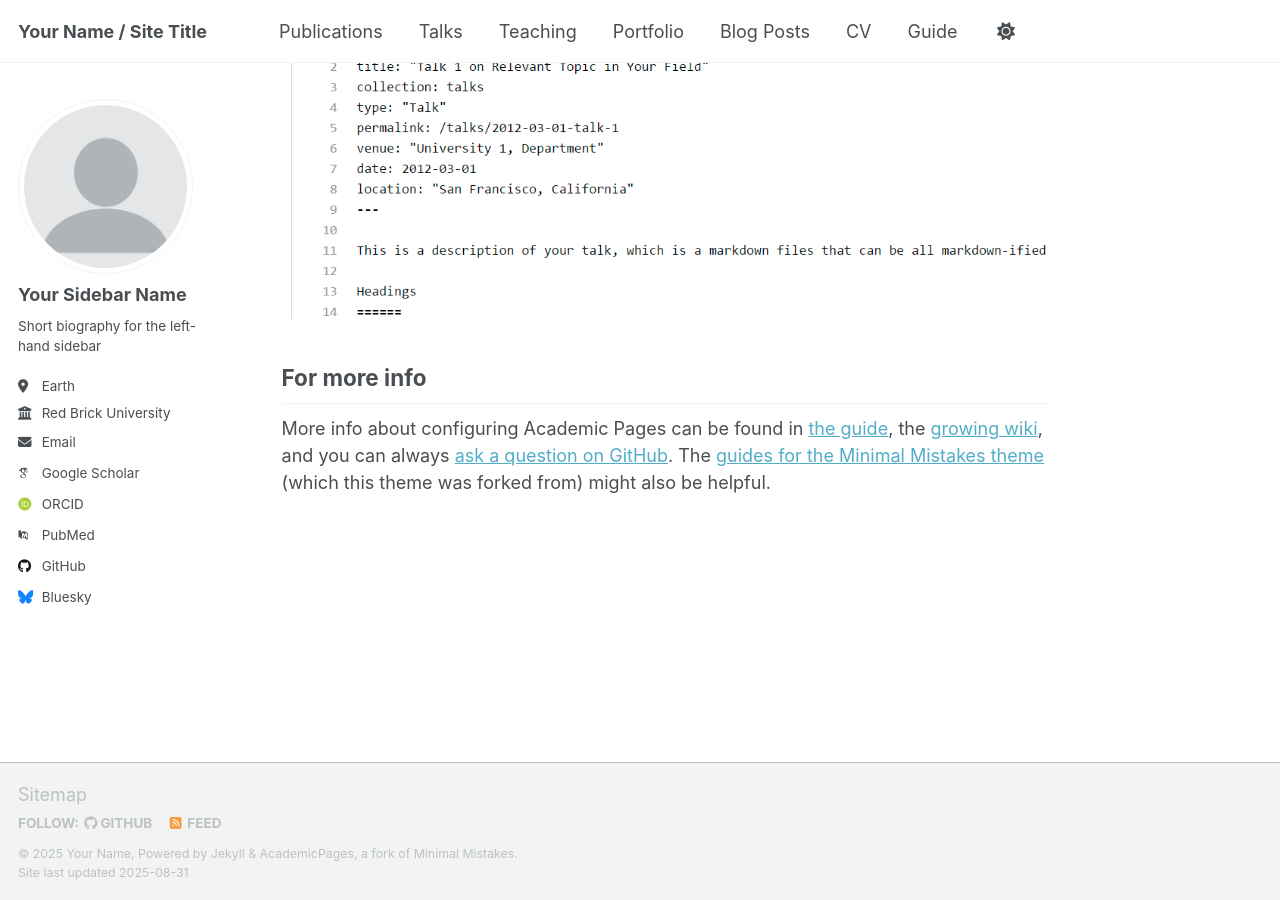
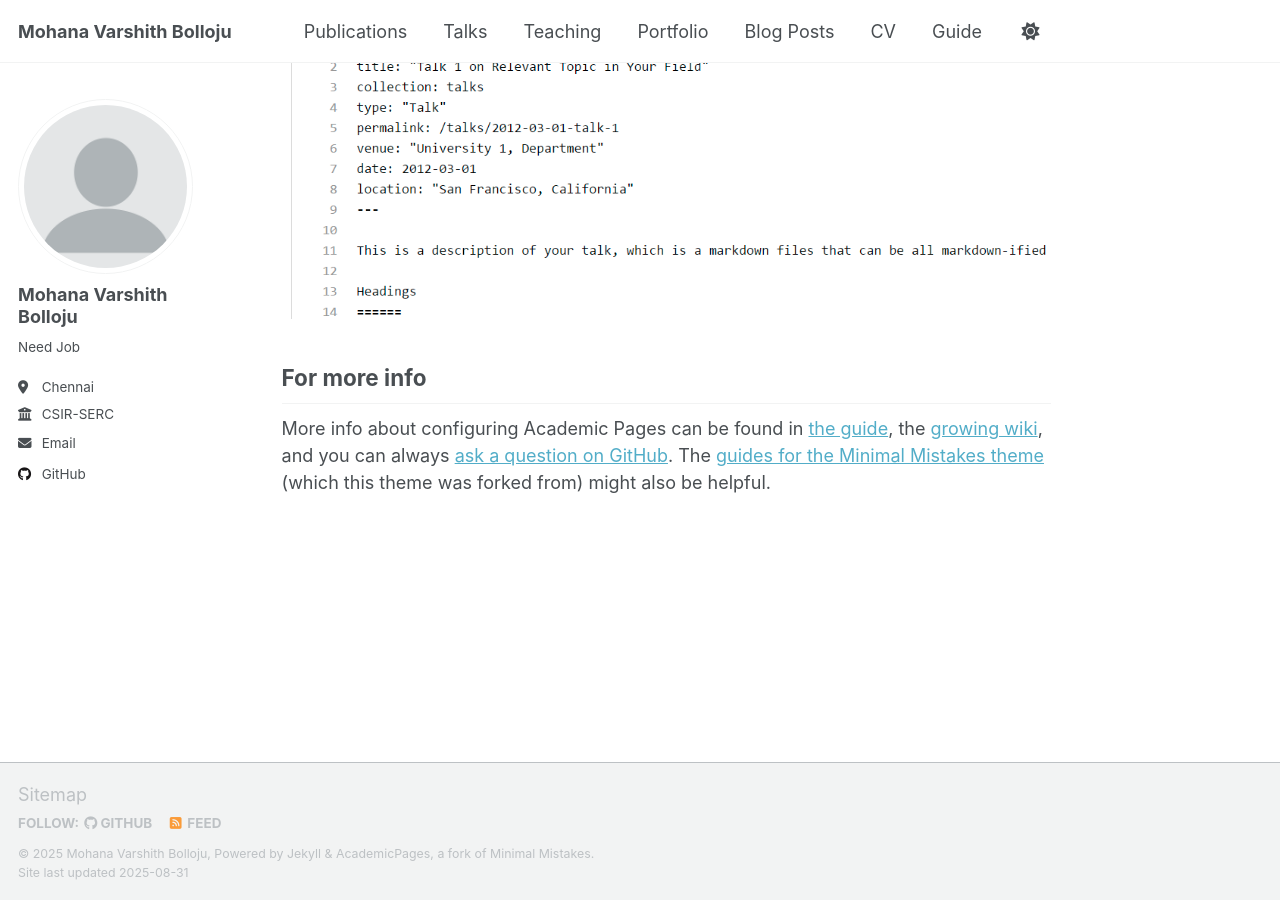
Before and after one commit to bmvarshith/bmvarshith.github.io, a Jekyll site: the page built from _pages/about.md, in a window 1280 px wide and 900 px high, scrolled down 2880 px. Built offline with Jekyll 4.4.1, drawn with Linux system fonts in a browser that asks for light colours; some web fonts are replaced; a script that is not in the unit is left out.

Commit message:
Update _config.yml

```diff
--- a/_config.yml
+++ b/_config.yml
@@ -9,13 +9,13 @@
 # Basic Site Settings
 locale                   : "en-US"
 site_theme               : "default" # Currently available options are "default", "air"
-title                    : "Your Name / Site Title"
+title                    : "Mohana Varshith Bolloju"
 title_separator          : "-"
-name                     : &name "Your Name"
-description              : &description "personal description"
-url                      : https://academicpages.github.io # the base hostname & protocol for your site e.g. "https://[your GitHub username].github.io" or if you already have some other page hosted on Github then use "https://[your GitHub username].github.io/[Your Repo Name]"
+name                     : &name "Mohana Varshith Bolloju"
+description              : &description "I'm a final-year student from BITS Hyderabad pursuing Civil Engineering with a minor degree in Finance, aspiring to be a Product Manager"
+url                      : https://bmvarshith.github.io # the base hostname & protocol for your site e.g. "https://[your GitHub username].github.io" or if you already have some other page hosted on Github then use "https://[your GitHub username].github.io/[Your Repo Name]"
 baseurl                  : "" # the subpath of your site, e.g. "/blog"
-repository               : "academicpages/academicpages.github.io"
+repository               : "bmvarshith.github.io"
 
 # Site Author - The following control what appear as part of the author content on the side bar.
 #               If a field is blank the icon and link will not appear, otherwise it will be shown.
@@ -23,23 +23,23 @@ repository               : "academicpages/academicpages.github.io"
 author:
   # Biographic information
   avatar           : "profile.png"
-  name             : "Your Sidebar Name"
+  name             : "Mohana Varshith Bolloju"
   pronouns         : # example: "she/her"
-  bio              : "Short biography for the left-hand sidebar"
-  location         : "Earth"
-  employer         : "Red Brick University"
+  bio              : "Need Job"
+  location         : "Chennai"
+  employer         : "CSIR-SERC"
   uri              : # URL
-  email            : "none@example.org"
+  email            : "f20221714@hyderabad.bits-pilani.ac.in"
 
   # Academic websites
   academia         : # URL
   arxiv            : # URL - Update with the correct link to your profile
-  googlescholar    : "https://scholar.google.com/citations?user=PS_CX0AAAAAJ"
+  googlescholar    : #
   inspire-hep      : # URL
   impactstory      : # URL
-  orcid            : "http://orcid.org/yourorcidurl"
+  orcid            : #
   semantic         : # URL
-  pubmed           : "https://www.ncbi.nlm.nih.gov/pubmed/?term=john+snow"
+  pubmed           : #
   researchgate     : # URL
   scopus           : # URL
 
@@ -47,13 +47,13 @@ author:
   bitbucket        : # Username - Update with your username on the site
   codepen          : # Username
   dribbble         : # Username
-  github           : "academicpages"
+  github           : "bmvarshith"
   kaggle           : # Username
   stackoverflow    : # User number or user number and name (i.e., use "1" or "1/jeff-atwood")
 
   # Social media
   artstation       : # Username
-  bluesky          : "bsky.app" # Replace this with you Bluesky username
+  bluesky          : # Replace this with you Bluesky username
   facebook         : # Username
   flickr           : # Username
   foursquare       : # Username
```
